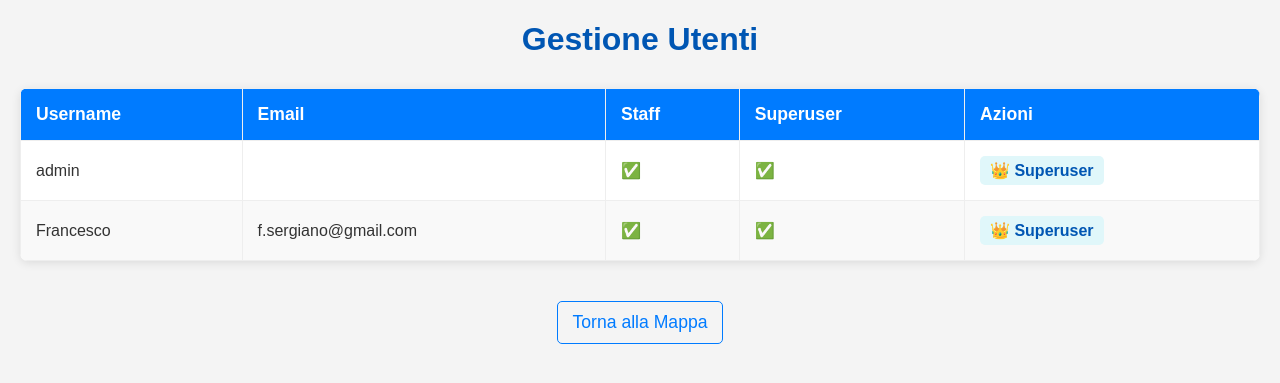
After one commit to francesco-sergiano/ProgettoTecnologieWeb, a Django app: page /utenti/ in a window 1280 px wide. The commit adds this page. Shown: the top 383 px of the page. Run offline with Django 5.2, Linux system fonts and the light colour scheme; a user stored in the database is signed in; data comes from the database, SQL or seed files in the repository; both versions use the stored data as it was after the commit.

Commit message:
Gestion utenti e piccolo aggiornamento interfaccia grafica

```diff
--- /dev/null
+++ b/ProgettoTecnologieWebFrancescoSergiano/mappe/templates/mappe/lista_utenti.html
@@ -0,0 +1,155 @@
+<!DOCTYPE html>
+<html lang="it">
+<head>
+<meta charset="UTF-8">
+<title>Gestione Utenti</title>
+<style>
+    body {
+        font-family: sans-serif;
+        margin: 20px;
+        background-color: #f4f4f4;
+        color: #333;
+    }
+    h1 {
+        color: #0056b3;
+        text-align: center;
+        margin-bottom: 30px;
+    }
+    table {
+        width: 100%;
+        border-collapse: collapse;
+        background-color: white;
+        border-radius: 8px;
+        box-shadow: 0 2px 10px rgba(0,0,0,0.1);
+        overflow: hidden; /* Ensures rounded corners apply to content */
+    }
+    th, td {
+        padding: 15px;
+        border: 1px solid #eee;
+        text-align: left;
+    }
+    th {
+        background-color: #007bff;
+        color: white;
+        font-size: 1.1em;
+    }
+    tr:nth-child(even) {
+        background-color: #f9f9f9;
+    }
+    form {
+        display: inline;
+    }
+    button {
+        padding: 8px 12px;
+        margin: 3px;
+        font-size: 0.9em;
+        cursor: pointer;
+        border-radius: 4px;
+        border: none;
+        transition: background-color 0.3s ease, transform 0.2s ease;
+    }
+    button:hover {
+        transform: translateY(-1px);
+    }
+    .promote {
+        background: #28a745; /* Success green */
+        color: white;
+    }
+    .promote:hover {
+        background: #218838;
+    }
+    .demote  {
+        background: #ffc107; /* Warning yellow */
+        color: black;
+    }
+    .demote:hover {
+        background: #e0a800;
+    }
+    .delete  {
+        background: #dc3545; /* Danger red */
+        color: white;
+    }
+    .delete:hover {
+        background: #c82333;
+    }
+    .back-link {
+        display: block;
+        text-align: center;
+        margin-top: 40px;
+        font-size: 1.1em;
+    }
+    .back-link a {
+        color: #007bff;
+        text-decoration: none;
+        padding: 10px 15px;
+        border: 1px solid #007bff;
+        border-radius: 5px;
+        transition: all 0.3s ease;
+        display: inline-block;
+    }
+    .back-link a:hover {
+        background-color: #007bff;
+        color: white;
+    }
+    .superuser-tag {
+        font-weight: bold;
+        color: #0056b3; /* A nice blue for superuser */
+        background-color: #e0f7fa;
+        padding: 5px 10px;
+        border-radius: 5px;
+        display: inline-block;
+    }
+</style>
+<script>
+function confermaEliminazione() {
+    return confirm("Sei sicuro di voler eliminare questo utente?");
+}
+</script>
+</head>
+<body>
+
+<h1>Gestione Utenti</h1>
+
+<table>
+<thead>
+<tr>
+    <th>Username</th>
+    <th>Email</th>
+    <th>Staff</th>
+    <th>Superuser</th>
+    <th>Azioni</th>
+</tr>
+</thead>
+<tbody>
+{% for utente in utenti %}
+<tr>
+<td>{{ utente.username }}</td>
+<td>{{ utente.email }}</td>
+<td>{{ utente.is_staff|yesno:"✅,❌" }}</td>
+<td>{{ utente.is_superuser|yesno:"✅,❌" }}</td>
+<td>
+    {% if not utente.is_superuser %}
+        <form method="post">
+            {% csrf_token %}
+            <input type="hidden" name="user_id" value="{{ utente.id }}">
+            <button type="submit" name="action" value="make_staff" class="promote">Staff ✅</button>
+            <button type="submit" name="action" value="remove_staff" class="demote">Staff ❌</button>
+            <button type="submit" name="action" value="make_superuser" class="promote">Admin ✅</button>
+            <button type="submit" name="action" value="remove_superuser" class="demote">Admin ❌</button>
+            <button type="submit" name="action" value="delete" class="delete" onclick="return confermaEliminazione()">Elimina</button>
+        </form>
+    {% else %}
+        <span class="superuser-tag">👑 Superuser</span>
+    {% endif %}
+</td>
+</tr>
+{% endfor %}
+</tbody>
+</table>
+
+<div class="back-link">
+    <a href="{% url 'mappa_modena' %}">Torna alla Mappa</a>
+</div>
+
+</body>
+</html>
--- a/ProgettoTecnologieWebFrancescoSergiano/mappe/urls.py
+++ b/ProgettoTecnologieWebFrancescoSergiano/mappe/urls.py
@@ -15,4 +15,5 @@ urlpatterns = [
     path('elimina/<int:evento_id>/', views.elimina_evento, name='elimina_evento'),
     path('modifica/<int:evento_id>/', views.modifica_evento, name='modifica_evento'),
     path('evento/<int:evento_id>/', views.dettaglio_evento, name='dettaglio_evento'),
+    path('utenti/', views.lista_utenti, name='lista_utenti'),
 ] + static(settings.MEDIA_URL, document_root=settings.MEDIA_ROOT)
--- a/ProgettoTecnologieWebFrancescoSergiano/mappe/views.py
+++ b/ProgettoTecnologieWebFrancescoSergiano/mappe/views.py
@@ -1,6 +1,5 @@
-from django.shortcuts import render, redirect
+from django.shortcuts import redirect
 from django.contrib.auth import login, authenticate, logout
-from django.contrib.auth.decorators import login_required # Importa questo
 from django.contrib.auth.decorators import login_required, user_passes_test
 from django.shortcuts import render, get_object_or_404
 from .forms import RegisterForm
@@ -9,6 +8,8 @@ from .forms import EventoForm
 from django.utils import timezone
 from datetime import timedelta
 import re
+from django.contrib.auth.models import User
+from django.contrib.admin.views.decorators import staff_member_required
 
 def mappa_modena(request):
     eventi = Evento.objects.all()
@@ -42,7 +43,7 @@ def login_view(request):
             # Opzionale: Aggiungi un messaggio di errore per credenziali non valide
             return render(request, 'login.html', {'error_message': 'Credenziali non valide'})
     return render(request, 'login.html', {
-        'background': '/media/MoEventsCollage.png'
+        'background': '/media/MoEventsCollage.png', 'logo_url': '/media/MoEventsLogo.png'
     })
 
 def logout_view(request):
@@ -118,3 +119,30 @@ def lista_view(request):
         "tipo": tipo,
         "data": data,
     })
+
+@user_passes_test(lambda u: u.is_superuser)
+def lista_utenti(request):
+    if request.method == "POST":
+        action = request.POST.get("action")
+        user_id = request.POST.get("user_id")
+        user = get_object_or_404(User, pk=user_id)
+
+        if action == "make_staff":
+            user.is_staff = True
+            user.save()
+        elif action == "remove_staff":
+            user.is_staff = False
+            user.save()
+        elif action == "make_superuser":
+            user.is_superuser = True
+            user.save()
+        elif action == "remove_superuser":
+            user.is_superuser = False
+            user.save()
+        elif action == "delete":
+            user.delete()
+
+        return redirect("lista_utenti")
+
+    utenti = User.objects.all()
+    return render(request, "mappe/lista_utenti.html", {"utenti": utenti})
```
Also changed, not shown: ProgettoTecnologieWebFrancescoSergiano/mappe/templates/login.html (+8 -0 lines), ProgettoTecnologieWebFrancescoSergiano/mappe/templates/mappe/dettaglio_evento.html (+38 -8 lines), ProgettoTecnologieWebFrancescoSergiano/mappe/templates/mappe/gestione_utenti.html (deleted, +0 -10 lines), ProgettoTecnologieWebFrancescoSergiano/mappe/templates/mappe/mappa.html (+41 -1 lines), ProgettoTecnologieWebFrancescoSergiano/db.sqlite3, ProgettoTecnologieWebFrancescoSergiano/media/eventi/Prova.png (added), ProgettoTecnologieWebFrancescoSergiano/media/eventi/images.png (added).
